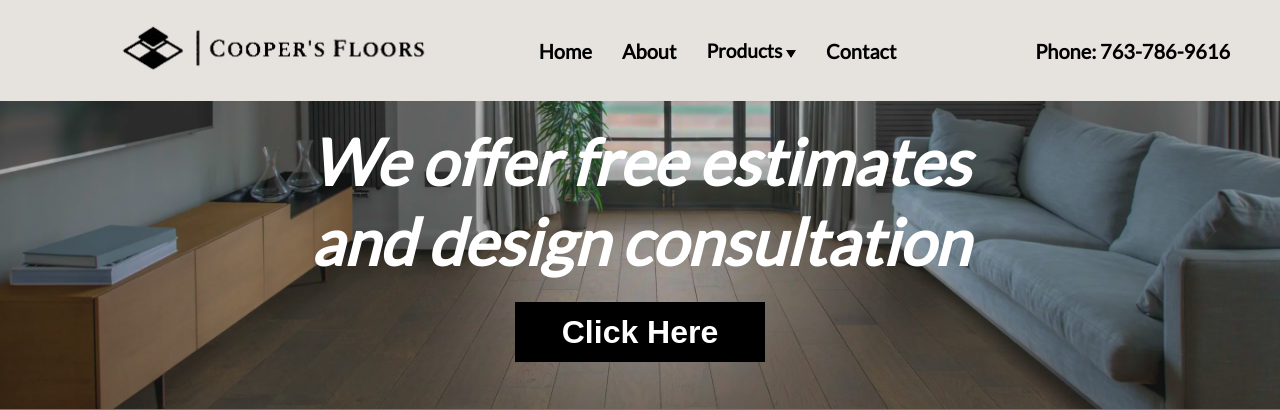
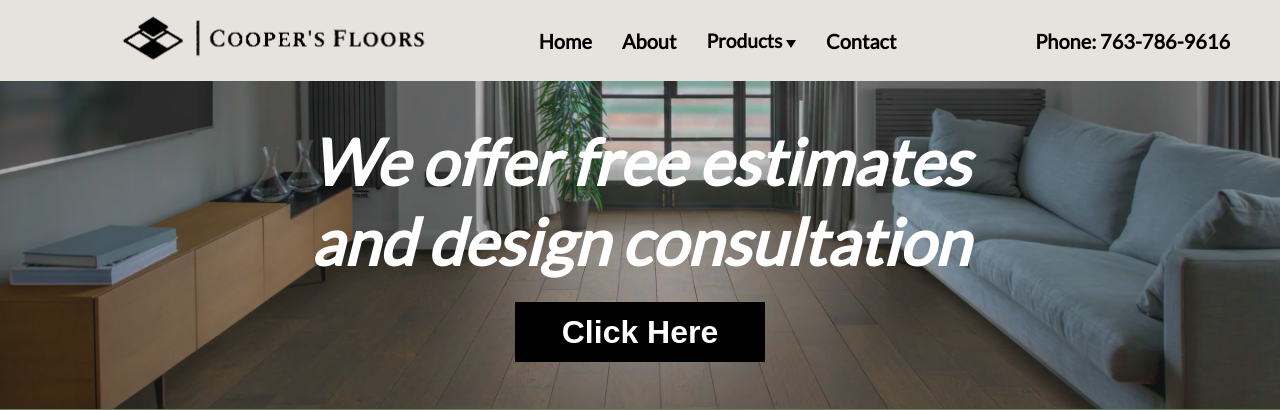
Before and after one commit to Miguel-C22/Cooper-Floors, a PHP site: page /index.php in a window 1280 px wide. Shown: the top 410 px of the page. Run offline with PHP 8.4, Linux system fonts and the light colour scheme; some web fonts are replaced.

Commit message:
Change Padding For Navigation

```diff
--- a/styles.css
+++ b/styles.css
@@ -42,7 +42,7 @@ nav{
     top: 0;
     font-size: 1.25rem;
     background-color: #e6e3de;
-    padding: 10px 0;
+    padding: 0;
 }
 
 .closeHamburgerBtn,
@@ -131,9 +131,9 @@ a{
         display: block;
     }
 
-    nav{
+    /* nav{
         padding: 0;
-    }
+    } */
 
     .headerLogo{
        margin: 0 auto;
```
